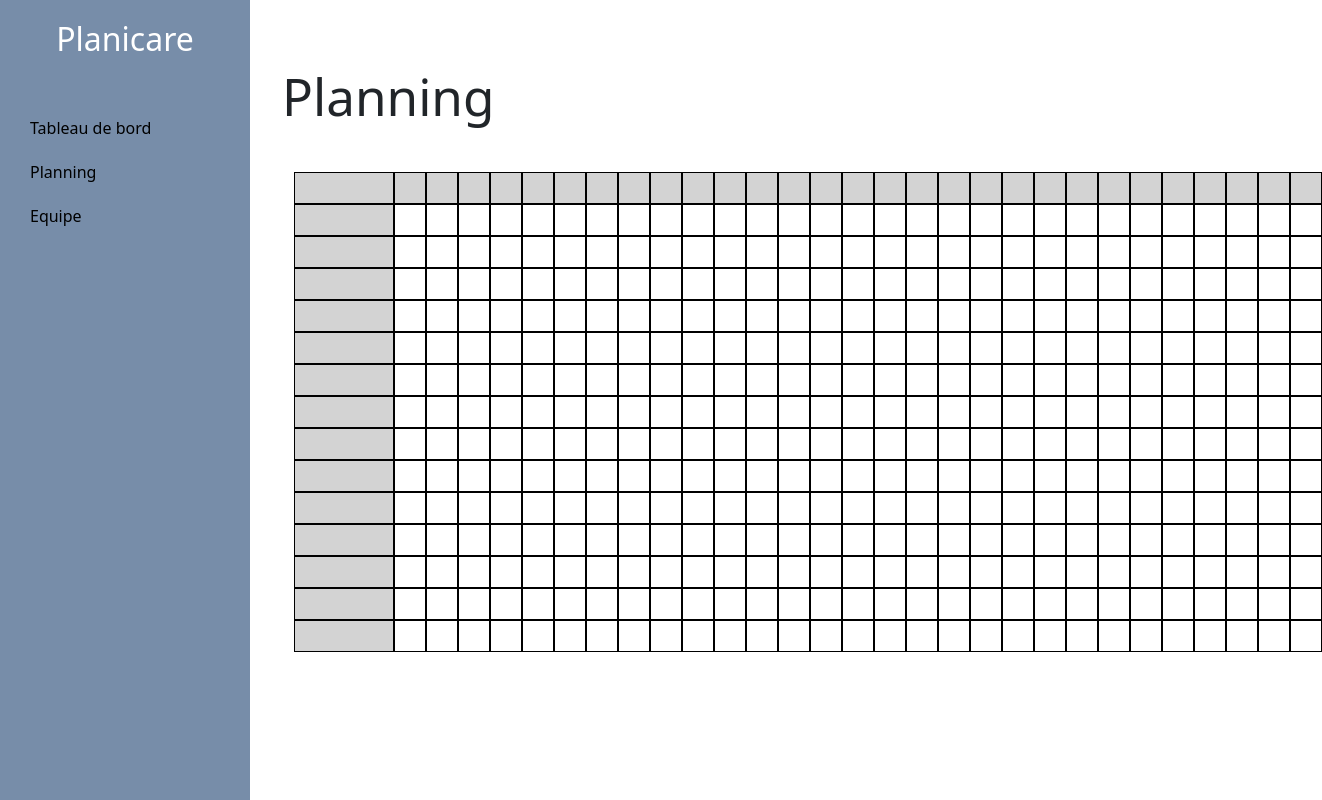
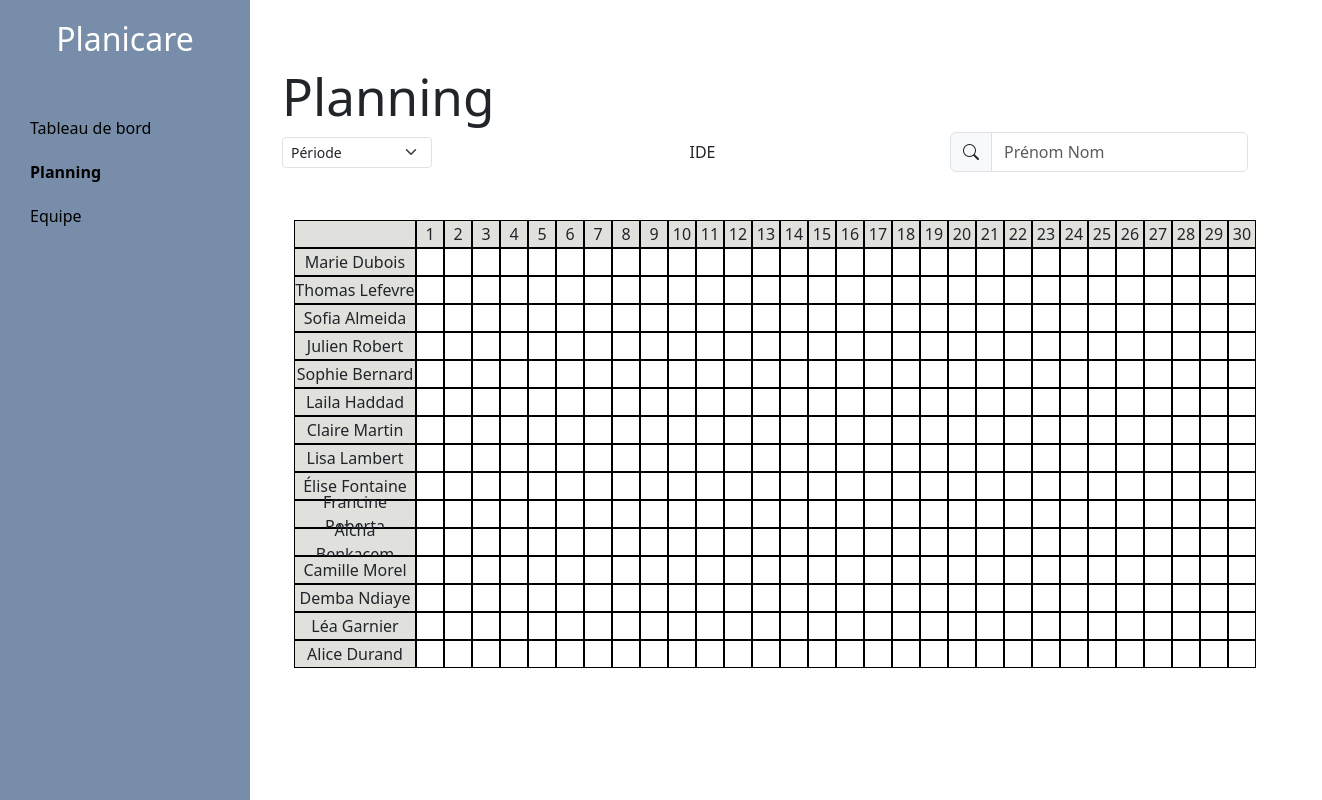
Before and after one commit to pepedevelopments/POC_React_App, a React (Vite) app in the folder React-app/: page /planning in a window 1280 px wide. Shown: the whole page, 1322 px wide, since content can reach past the window. Built offline with nearby package versions, Linux system fonts and the light colour scheme.

Commit message:
wip selectors

```diff
--- /dev/null
+++ b/React-app/src/components/ColoredSquareWithText.tsx
@@ -0,0 +1,26 @@
+import React from 'react';
+
+interface ColoredSquareWithTextProps {
+  color: string;
+  opacity: number;
+  text: string;
+}
+
+const ColoredSquareWithText: React.FC<ColoredSquareWithTextProps> = ({ color, opacity, text }) => {
+    const colorWithOpacity = `${color}${opacity !== undefined ? `${opacity}` : ''}`;
+  return (
+    <div style={{ display: 'flex', alignItems: 'center' }}>
+      <div
+        style={{
+          width: '15px',
+          height: '15px',
+          backgroundColor: colorWithOpacity,
+          marginRight: '8px'
+        }}
+      />
+      <span>{text}</span>
+    </div>
+  );
+};
+
+export default ColoredSquareWithText;
--- a/React-app/src/components/Planning.tsx
+++ b/React-app/src/components/Planning.tsx
@@ -1,3 +1,4 @@
+import ColoredSquareWithText from "./coloredSquareWithText";
 import Tableau from "./Tableau";
 
 
@@ -8,8 +9,42 @@ const PlanningPage = () => {
     <div>
       <div className="container mt-5">
         <h1>Planning</h1>
+        <div className="d-flex justify-content-between align-items-center">
+
+  <select className="form-select form-select-sm" aria-label="Large select example" style={{ width: '150px' }}>
+    <option selected>Période</option>
+    <option value="1">Janvier</option>
+    <option value="2">Février</option>
+    <option value="3">Mars</option>
+    <option value="4">Avril</option>
+    <option value="5">Mai</option>
+    <option value="6">Juin</option>
+    <option value="7">Juillet</option>
+    <option value="8">Aout</option>
+    <option value="9">Septembre</option>
+    <option value="10">Octobre</option>
+    <option value="11">Novembre</option>
+    <option value="12">Décembre</option>
+  </select>
+
+  <ColoredSquareWithText color="red" opacity={1} text="IDE" />
+
+  <form className="d-flex" role="search" style={{ height: '40px' }}>
+  <div className="input-group">
+    <span className="input-group-text">
+      <i className="bi bi-search"></i>
+    </span>
+    <input
+      className="form-control"
+      type="search"
+      placeholder="Prénom Nom"
+      aria-label="Search"
+    />
+  </div>
+</form>
+</div>
         <div className="container mt-5">
-            <Tableau n={15} m={30} />
+            <Tableau n={16} m={31} />
         </div>
       </div>
     </div>
--- a/React-app/src/components/Tableau.tsx
+++ b/React-app/src/components/Tableau.tsx
@@ -6,17 +6,35 @@ interface TableauProps {
 }
 
 const Tableau: React.FC<TableauProps> = ({ n, m }) => {
-  const [cases, setCases] = useState<boolean[][]>(Array(n).fill(Array(m).fill(false)));
+  const noms = ["Marie Dubois", "Thomas Lefevre", "Sofia Almeida", "Julien Robert", "Sophie Bernard", "Laila Haddad", "Claire Martin", "Lisa Lambert", "Élise Fontaine", "Francine Roberta",
+                "Aïcha Benkacem", "Camille Morel", "Demba Ndiaye", "Léa Garnier", "Alice Durand"];
+
+  const initializeCases = () => {
+    const initialCases = Array.from({ length: n }, () => Array(m).fill(false));
+
+    initialCases[0] = [true, ...Array(m - 1).fill(0).map((_, index) => index + 1)];
+
+    for (let i = 1; i < n; i++) {
+      if (i - 1 < noms.length) {
+        initialCases[i][0] = noms[i - 1];
+      } else {
+        initialCases[i][0] = "";
+      }
+    }
+
+    return initialCases;
+  };
+
+  const [cases, setCases] = useState<boolean[][]>(initializeCases);
 
   const handleClick = (i: number, j: number) => {
     const newCases = [...cases];
     newCases[i] = [...newCases[i]];
     newCases[i][j] = !newCases[i][j];
-
     setCases(newCases);
   };
 
-  const gridTemplateColumns = `100px repeat(${m - 1}, 32px)`;
+  const gridTemplateColumns = `122px repeat(${m - 1}, 28px)`;
 
   return (
     <div>
@@ -25,7 +43,7 @@ const Tableau: React.FC<TableauProps> = ({ n, m }) => {
           row.map((cell, j) => {
             let backgroundColor = cell ? 'green' : 'white';
             if (i === 0 || j === 0) {
-              backgroundColor = cell ? 'lightblue' : 'lightgray';
+              backgroundColor = cell ?' #e0e1dd' : 'lightgray';
             }
 
             return (
@@ -33,13 +51,19 @@ const Tableau: React.FC<TableauProps> = ({ n, m }) => {
                 key={`${i}-${j}`}
                 onClick={() => handleClick(i, j)}
                 style={{
-                  width: j === 0 ? '100px' : '32px',
-                  height: '32px',
+                  width: j === 0 ? '122px' : '28px',
+                  height: '28px',
                   backgroundColor: backgroundColor,
                   border: '1px solid black',
-                  cursor: 'pointer'
+                  cursor: 'pointer',
+                  display: 'flex',
+                  justifyContent: 'center',
+                  alignItems: 'center',
+                  textAlign: 'center',
                 }}
-              />
+              >
+                {i === 0 || j === 0 ? cell : null}
+              </div>
             );
           })
         )}
--- a/React-app/src/components/sideBar/Sidebar.css
+++ b/React-app/src/components/sideBar/Sidebar.css
@@ -29,3 +29,7 @@
     margin-left: 250px;
     padding: 20px;
   }
+
+  .active {
+    font-weight: bold;
+  }
--- a/React-app/src/components/sideBar/Sidebar.tsx
+++ b/React-app/src/components/sideBar/Sidebar.tsx
@@ -1,22 +1,39 @@
 import React from 'react';
-import { Link } from 'react-router-dom';
+import { Link, useLocation } from 'react-router-dom';
 
 import './Sidebar.css';
 
 const Sidebar: React.FC = () => {
+  const location = useLocation();
+
   return (
     <div>
       <div className="sidebar">
         <h2 className="text-white text-center">Planicare</h2>
         <ul className="list-unstyled my-5">
           <li>
-            <Link to="/" className="text">Tableau de bord</Link>
+            <Link
+              to="/"
+              className={`text ${location.pathname === '/' ? 'active' : ''}`}
+            >
+              Tableau de bord
+            </Link>
           </li>
           <li>
-            <Link to="/planning" className="text">Planning</Link>
+            <Link
+              to="/planning"
+              className={`text ${location.pathname === '/planning' ? 'active' : ''}`}
+            >
+              Planning
+            </Link>
           </li>
           <li>
-            <Link to="/equipe" className="text">Equipe</Link>
+            <Link
+              to="/equipe"
+              className={`text ${location.pathname === '/equipe' ? 'active' : ''}`}
+            >
+              Equipe
+            </Link>
           </li>
         </ul>
       </div>
```
